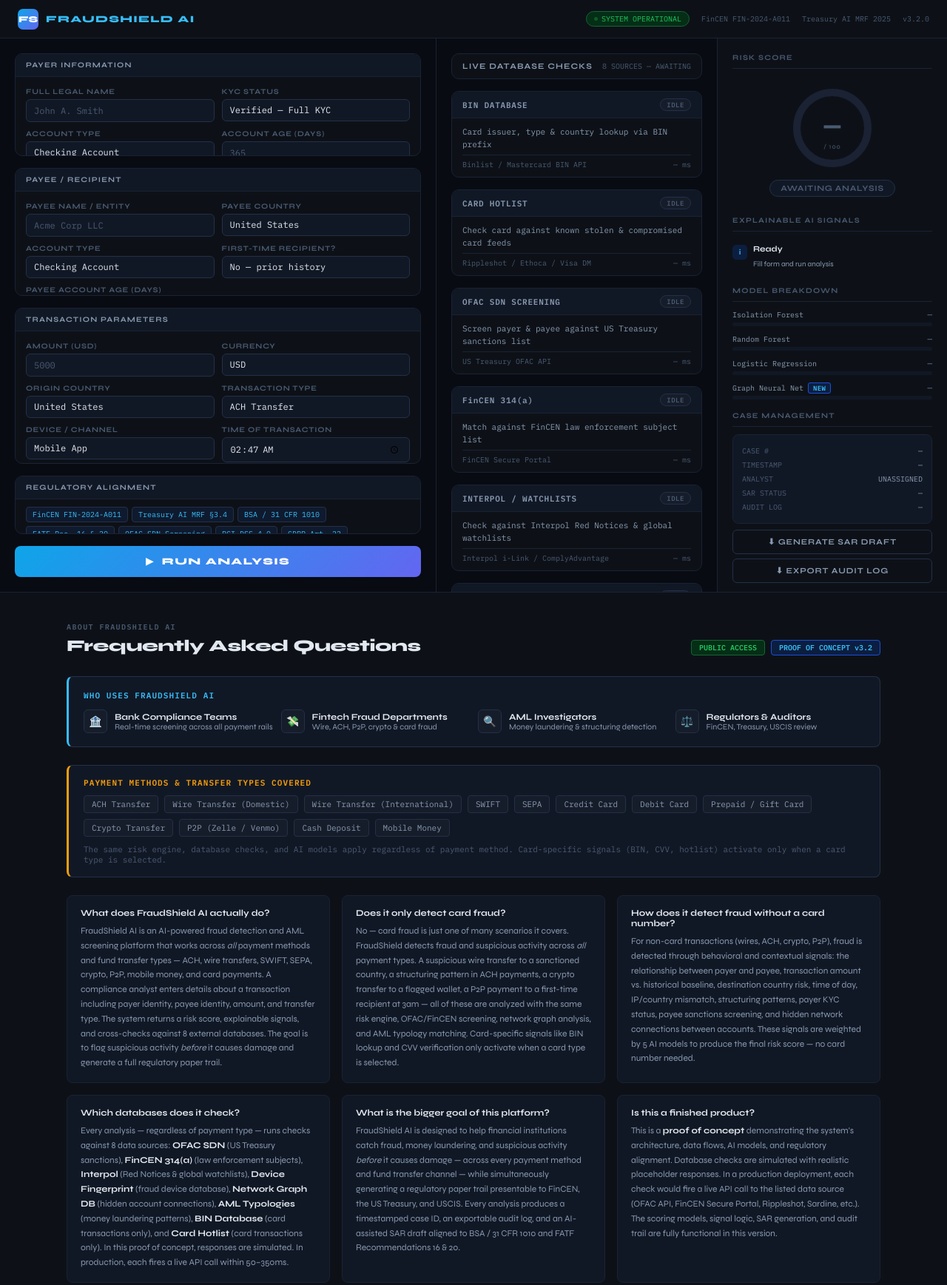
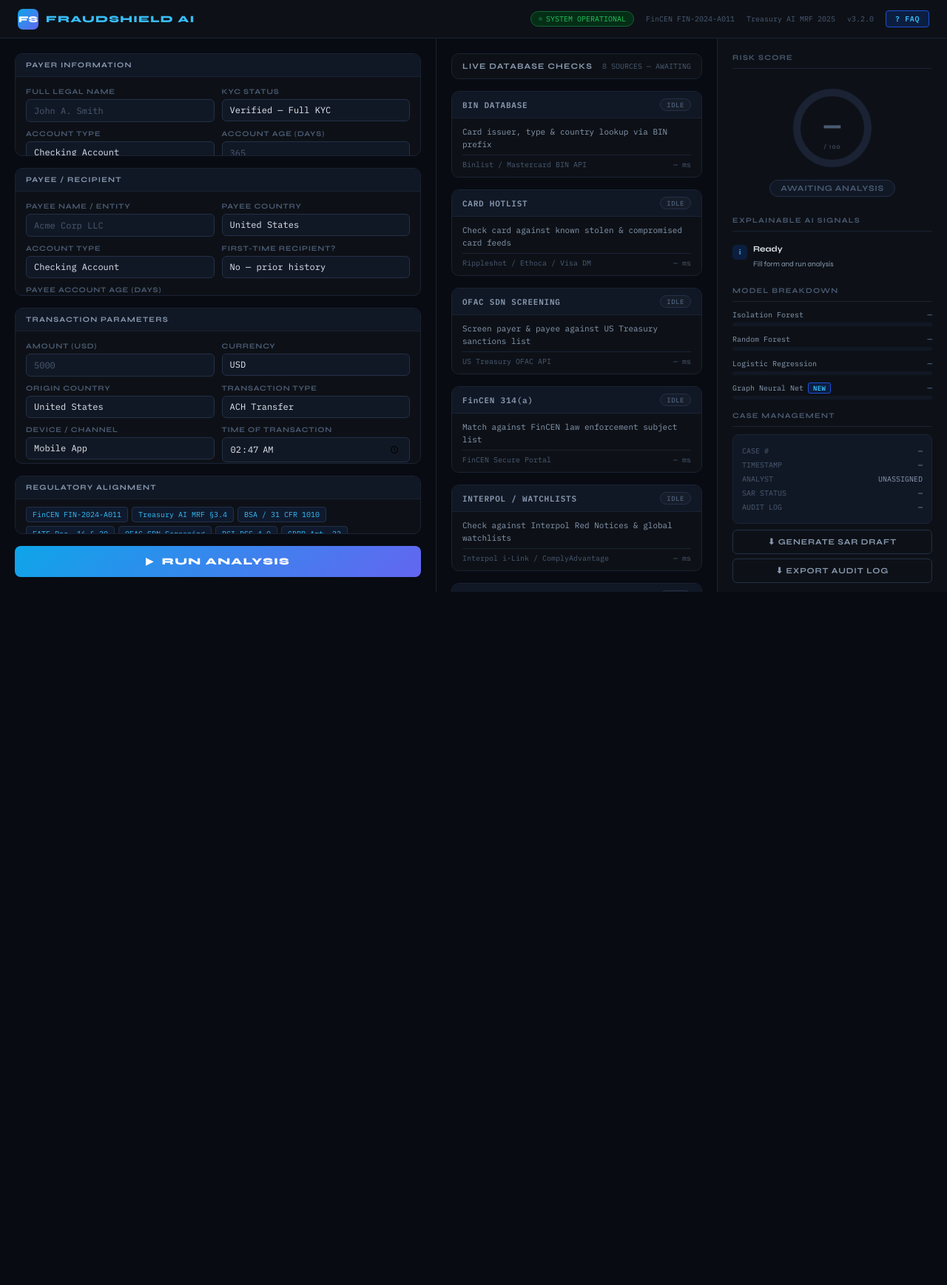
Before and after one commit to ajayifoluso/fraudshield, a plain HTML site: page index.html in a window 1280 px wide. Shown: the top 1737 px of the page at 74% size. After the commit the page ends 800 px from the top, so only its background shows below. Drawn offline with Linux system fonts and the light colour scheme.

Commit message:
Refactor header and implement FAQ overlay
Updated header positioning and added FAQ overlay section with button.

```diff
--- a/index.html
+++ b/index.html
@@ -16,9 +16,8 @@
   --amber:#f59e0b;--amber-bg:#451a03;--amber-border:#92400e;
   --red:#f87171;--red-bg:#450a0a;--red-border:#991b1b;
 }
-html,body{background:var(--bg);color:var(--text);font-family:'Syne',sans-serif;}
-body{display:flex;flex-direction:column;min-height:100vh;}
-header{display:flex;align-items:center;justify-content:space-between;padding:0 24px;height:52px;background:var(--bg2);border-bottom:0.5px solid var(--border);position:sticky;top:0;z-index:100;flex-shrink:0;}
+html,body{background:var(--bg);color:var(--text);font-family:'Syne',sans-serif;margin:0;padding:0;}
+header{display:flex;align-items:center;justify-content:space-between;padding:0 24px;height:52px;background:var(--bg2);border-bottom:0.5px solid var(--border);position:fixed;top:0;left:0;right:0;z-index:100;}
 .logo{display:flex;align-items:center;gap:10px;}
 .logo-mark{width:28px;height:28px;border-radius:7px;background:linear-gradient(135deg,#0ea5e9,#6366f1);display:flex;align-items:center;justify-content:center;font-size:12px;font-weight:800;color:#fff;}
 .logo-text{font-size:13px;font-weight:800;letter-spacing:0.1em;color:var(--blue);}
@@ -26,7 +25,7 @@
 .status-pill{display:flex;align-items:center;gap:5px;padding:3px 10px;border-radius:20px;background:var(--green-bg);border:0.5px solid var(--green-border);color:var(--green);font-size:10px;}
 .pulse{width:5px;height:5px;border-radius:50%;background:var(--green);animation:blink 2s infinite;}
 @keyframes blink{0%,100%{opacity:1;}50%{opacity:0.3;}}
-main{display:grid;grid-template-columns:1fr 380px 310px;height:calc(100vh - 52px);position:sticky;top:52px;}
+main{display:grid;grid-template-columns:1fr 380px 310px;height:calc(100vh - 52px);margin-top:52px;}
 .panel{overflow-y:auto;padding:20px;display:flex;flex-direction:column;gap:16px;height:100%;}
 .panel::-webkit-scrollbar{width:3px;}
 .panel::-webkit-scrollbar-thumb{background:var(--border2);border-radius:2px;}
@@ -161,6 +160,7 @@
   <div class="header-meta">
     <div class="status-pill"><span class="pulse"></span>SYSTEM OPERATIONAL</div>
     <span>FinCEN FIN-2024-A011</span><span>Treasury AI MRF 2025</span><span>v3.2.0</span>
+    <button onclick="document.getElementById('faq-overlay').style.display='block'" style="background:#0c1e40;border:0.5px solid #1d4ed8;color:#38bdf8;padding:4px 12px;border-radius:4px;cursor:pointer;font-family:'IBM Plex Mono',monospace;font-size:10px;font-weight:700;letter-spacing:0.06em;">? FAQ</button>
   </div>
 </header>
 
@@ -432,8 +432,14 @@
 </div>
 </main>
 
-<!-- FAQ FOOTER -->
-<footer id="faq-section" style="background:var(--bg2);border-top:0.5px solid var(--border);padding:40px 32px 32px;">
+<!-- FAQ OVERLAY -->
+<div id="faq-overlay" style="display:none;position:fixed;inset:0;z-index:200;background:rgba(8,11,18,0.97);overflow-y:auto;padding:32px;">
+<div style="max-width:1100px;margin:0 auto;">
+<div style="display:flex;justify-content:space-between;align-items:center;margin-bottom:24px;">
+<h2 style="font-size:20px;font-weight:800;color:#e2e8f0;">About FraudShield AI</h2>
+<button onclick="document.getElementById('faq-overlay').style.display='none'" style="background:#111825;border:0.5px solid #243048;color:#8899b0;padding:8px 16px;border-radius:6px;cursor:pointer;font-family:Syne,sans-serif;font-size:12px;font-weight:700;">X CLOSE</button>
+</div>
+<footer id="faq-section" style="background:transparent;padding:0;">
   <div style="max-width:1100px;margin:0 auto;">
 
     <!-- Header row -->
```
